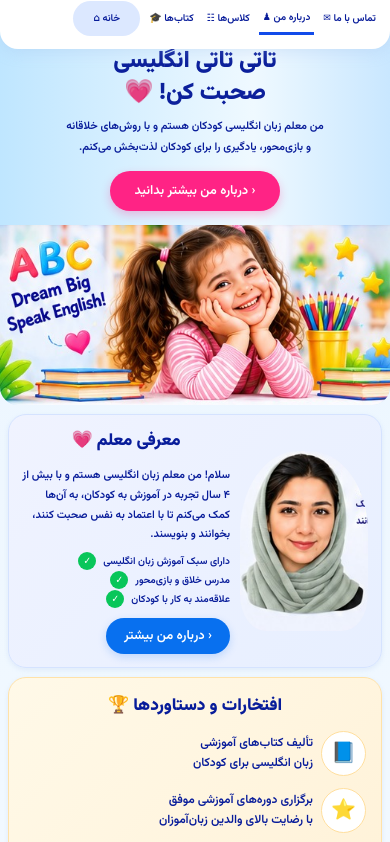
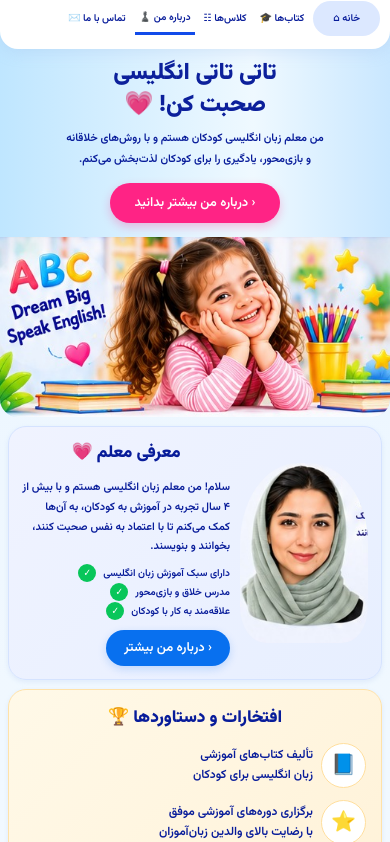
Before and after one commit to aliadab-1984/tatitalk, a plain HTML site: page index.html in a window 390 px wide. Shown: the part 57-899 px from the top of the page. Drawn offline with Linux system fonts and the light colour scheme.

Commit message:
update tatitalk website

```diff
--- a/css/style.css
+++ b/css/style.css
@@ -53,7 +53,7 @@ img { max-width: 100%; }
     flex-direction: column;
     border-radius: 0 0 18px 18px;
   }
-  .hero-copy { order: 1; padding: 20px 12px 14px; width: 100%; }
+  .hero-copy { order: 1; padding: 32px 12px 14px; width: 100%; }
   .hero-copy h1 { font-size: clamp(22px, 6vw, 29px); }
   .hero-copy p { font-size: 11px; line-height: 1.9; }
   .hero-art { order: 2; height: 180px; width: 100%; }
--- a/index.html
+++ b/index.html
@@ -3,6 +3,7 @@
 <head>
   <meta charset="utf-8">
   <meta name="viewport" content="width=device-width, initial-scale=1">
+  <meta name="robots" content="noindex,nofollow">
   <meta name="theme-color" content="#eaf4ff">
   <title>Tatitalk | Learn • Play • Grow</title>
   <link rel="stylesheet" href="https://cdnjs.cloudflare.com/ajax/libs/font-awesome/6.7.2/css/all.min.css">
@@ -16,12 +17,12 @@
       <span class="brand-name"><b>Tatitalk</b><small>Learn • Play • Grow</small></span>
     </a>
     <nav class="nav">
-      <a href="#contact">تماس با ما ✉</a>
-      <a class="active" href="#about">درباره من ♟</a>
-      <a href="#classes">کلاس‌ها ☷</a>
-      <a href="#books">کتاب‌ها 🎓</a>
-      <a class="home-link" href="#home">خانه ⌂</a>
-    </nav>
+    <a class="home-link" href="#home">خانه ⌂</a>
+    <a href="#books">کتاب‌ها 🎓</a>
+    <a href="#classes">کلاس‌ها ☷</a>
+    <a class="active" href="#about">درباره من ♟️</a>
+    <a href="#contact">تماس با ما ✉️</a>
+</nav>
     <div class="actions"><a class="cart" href="#books">🛒<i>0</i></a><a class="login" href="#contact">ورود / ثبت‌نام ♟</a></div>
   </header>
 
```
